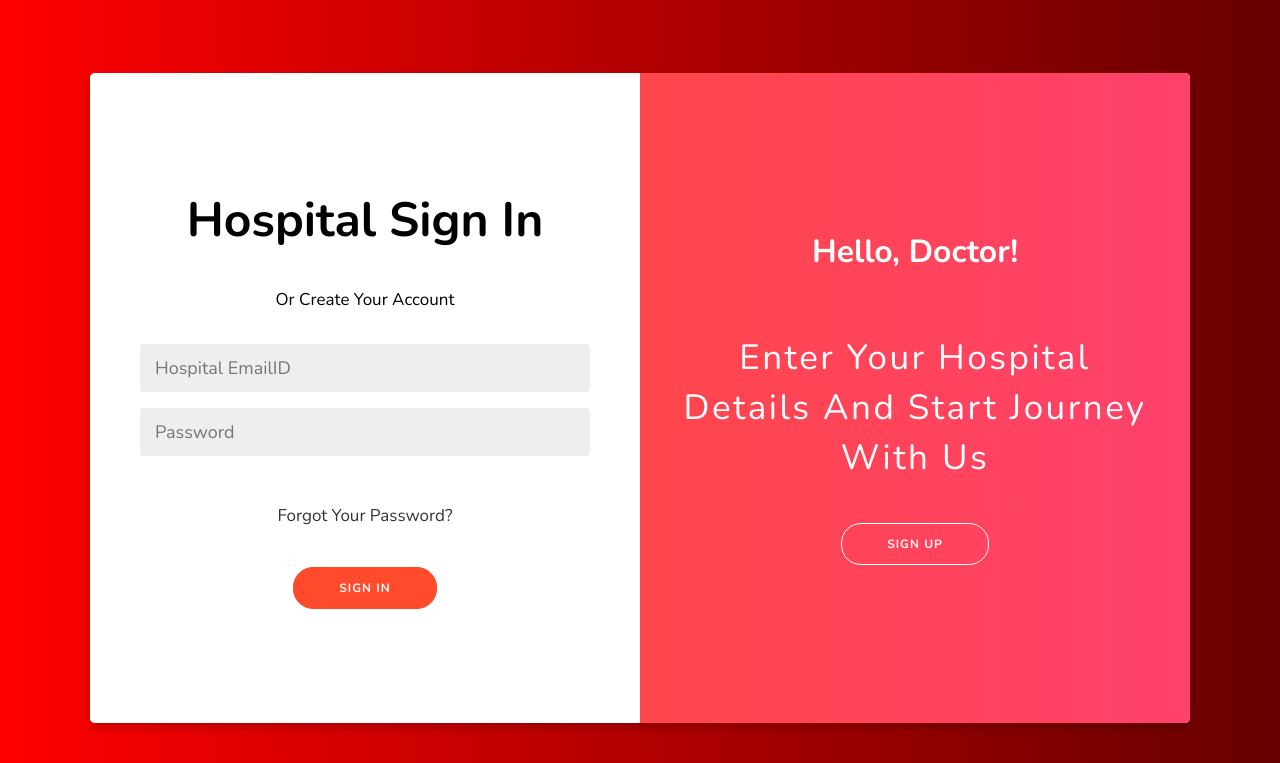
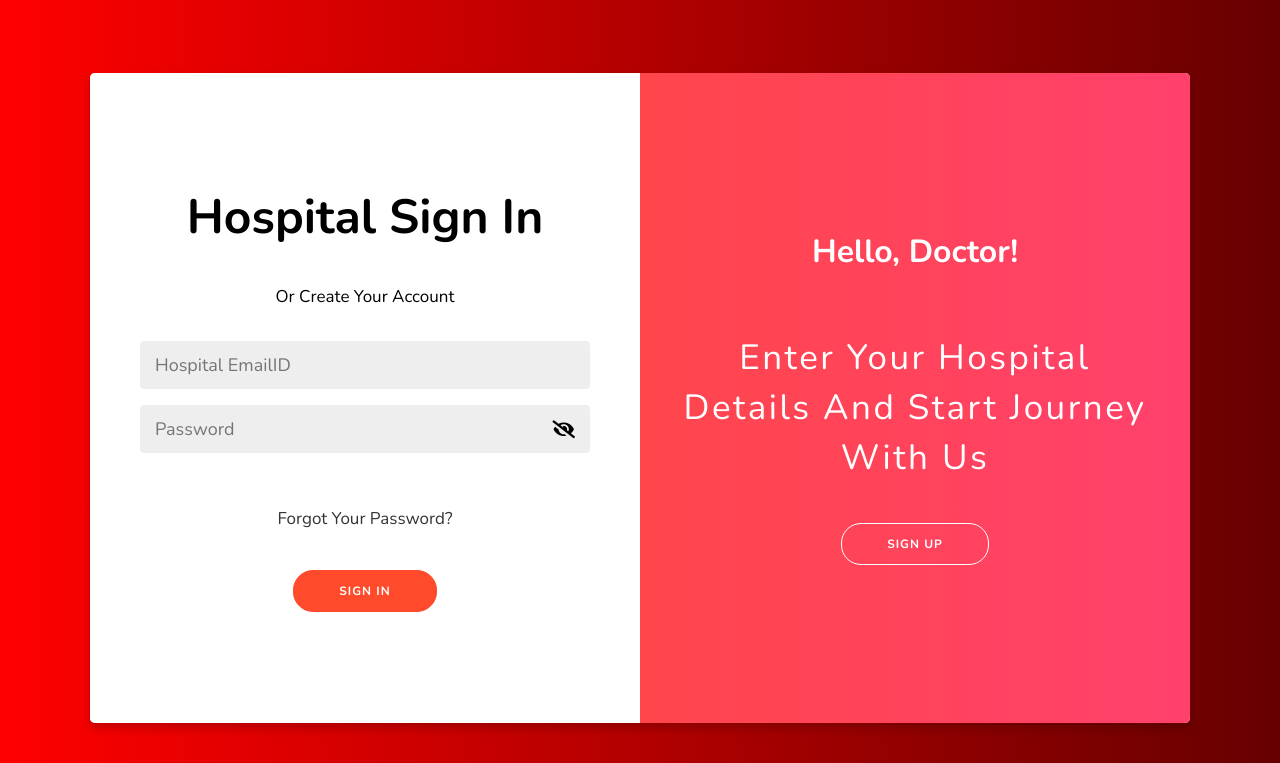
Before and after one commit to yashingle1207/BloodBagDelivery, a Flask app: page /HospSign in a window 1280 px wide. Shown: the top 763 px of the page. Run offline with Flask 3, Linux system fonts and the light colour scheme.

Commit message:
Update HospSignup.html

```diff
--- a/Blood Bag Delivery System/templates/HospSignup.html
+++ b/Blood Bag Delivery System/templates/HospSignup.html
@@ -60,6 +60,20 @@
             }
         }
 
+        .input-container {
+            position: relative;
+            width: 100%;
+            margin-bottom: 6px; /* Adjusted margin for consistent spacing */
+        }
+
+        .toggle-password {
+            position: absolute;
+            right: 15px;
+            top: 50%;
+            transform: translateY(-50%);
+            cursor: pointer;
+            font-size: 18px;
+        }
 
     </style>
 </head>
@@ -75,7 +89,12 @@
 
                     <input type="text" id="facilityName" name="facilityName" placeholder="Healthcare Facility Name" required />
                     <input type="email" id="facilityEmailId" name="facilityEmailId" placeholder="Hospital Email ID" required />
+
+                    <div class="input-container">
                         <input type="password" id="facilityPassword" name="facilityPassword" placeholder="Password" required />
+                        <i class="fas fa-eye-slash toggle-password" onclick="togglePasswordVisibility(event, 'facilityPassword')"></i>
+                    </div>
+
                     <input type="tel" id="facilityContactNum" name="facilityContactNum" placeholder="Contact Number" required />
                     <input type="text" id="facilityAddress" name="facilityAddress" placeholder="Address" required />
                     <input type="text" id="City" name="City" placeholder="City" required />
@@ -97,7 +116,11 @@
                     <span>or Create your account</span>
 
                     <input type="email" id="hospEmailId" name="hospEmailId" placeholder="Hospital EmailID" required />
+
+                    <div class="input-container">
                         <input type="password" id="hospPassword" name="hospPassword" placeholder="Password" required />
+                        <i class="fas fa-eye-slash toggle-password" onclick="togglePasswordVisibility(event, 'hospPassword')"></i>
+                    </div>
 
                     <a href="/ForgotPassword">Forgot your password?</a>
                     <button>Sign In</button>
@@ -120,6 +143,20 @@
         </div>
 
         <script src="static/js/script1.js"></script>
+        <script>
+            function togglePasswordVisibility(event, inputId) {
+                var passwordInput = document.getElementById(inputId);
+                if (passwordInput.type === "password") {
+                    passwordInput.type = "text";
+                    event.currentTarget.classList.remove("fa-eye-slash");
+                    event.currentTarget.classList.add("fa-eye");
+                } else {
+                    passwordInput.type = "password";
+                    event.currentTarget.classList.remove("fa-eye");
+                    event.currentTarget.classList.add("fa-eye-slash");
+                }
+            }
+        </script>
 
     </section>
 
```
Lines whose indentation alone changed are shown as unchanged.
